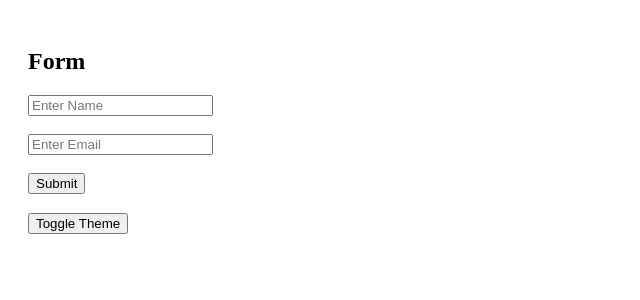
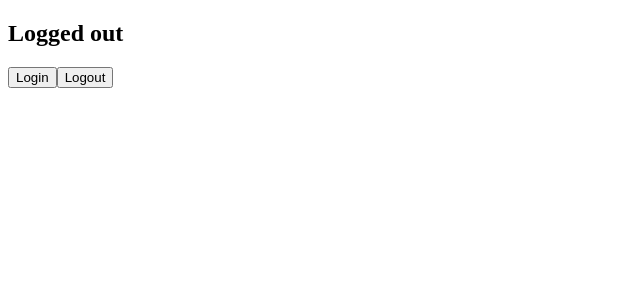
Before and after one commit to Samakshg11/react-learning, a React (Vite) app: page / in a window 1280 px wide. Shown: the top 300 px of the page, without its empty margins (0-640 px from the left). Built offline with nearby package versions, Linux system fonts and the light colour scheme.

Commit message:
feat: implement authentication context and home component for user login/logout functionality

```diff
--- a/src/App.jsx
+++ b/src/App.jsx
@@ -1319,60 +1319,136 @@
 // export default App;
 
 
-import React, { useState } from "react";
+// import React, { useState } from "react";
 
-function App() {
-  const [name, setName] = useState("");
-  const [email, setEmail] = useState("");
-  const [message, setMessage] = useState("");
-  const [darkMode, setDarkMode] = useState(false);
+// function App() {
+//   const [name, setName] = useState("");
+//   const [email, setEmail] = useState("");
+//   const [message, setMessage] = useState("");
+//   const [darkMode, setDarkMode] = useState(false);
 
-  const handleSubmit = (e) => {
-    e.preventDefault();
-    setMessage("Welcome " + name);
-  };
+//   const handleSubmit = (e) => {
+//     e.preventDefault();
+//     setMessage("Welcome " + name);
+//   };
 
-  const toggleTheme = () => {
-    setDarkMode(!darkMode);
-  };
+//   const toggleTheme = () => {
+//     setDarkMode(!darkMode);
+//   };
 
-  return (
-    <div style={{
-      backgroundColor: darkMode ? "black" : "white",
-      color: darkMode ? "white" : "black",
-      height: "100vh",
-      padding: "20px"
-    }}>
+//   return (
+//     <div style={{
+//       backgroundColor: darkMode ? "black" : "white",
+//       color: darkMode ? "white" : "black",
+//       height: "100vh",
+//       padding: "20px"
+//     }}>
 
-      <h2>Form</h2>
+//       <h2>Form</h2>
 
-      <form onSubmit={handleSubmit}>
-        <input
-          type="text"
-          placeholder="Enter Name"
-          value={name}
-          onChange={(e) => setName(e.target.value)}
-        />
-        <br /><br />
+//       <form onSubmit={handleSubmit}>
+//         <input
+//           type="text"
+//           placeholder="Enter Name"
+//           value={name}
+//           onChange={(e) => setName(e.target.value)}
+//         />
+//         <br /><br />
 
-        <input
-          type="email"
-          placeholder="Enter Email"
-          value={email}
-          onChange={(e) => setEmail(e.target.value)}
-        />
-        <br /><br />
+//         <input
+//           type="email"
+//           placeholder="Enter Email"
+//           value={email}
+//           onChange={(e) => setEmail(e.target.value)}
+//         />
+//         <br /><br />
 
-        <button type="submit">Submit</button>
-      </form>
+//         <button type="submit">Submit</button>
+//       </form>
 
-      <h3>{message}</h3>
+//       <h3>{message}</h3>
 
-      <button onClick={toggleTheme}>
-        Toggle Theme
-      </button>
-    </div>
-  );
+//       <button onClick={toggleTheme}>
+//         Toggle Theme
+//       </button>
+//     </div>
+//   );
+// }
+
+// export default App;
+
+
+
+// import { createContext, useContext, useState } from "react";
+
+// // 1. Context create kiya
+// const AuthContext = createContext();
+
+// function App() {
+//   // 2. Login state
+//   const [isAuthenticated, setIsAuthenticated] = useState(false);
+
+//   // 3. Login function
+//   const login = () => {
+//     setIsAuthenticated(true);
+//   };
+
+//   // 4. Logout function
+//   const logout = () => {
+//     setIsAuthenticated(false);
+//   };
+
+//   return (
+//     // 5. Provider se data share kiya
+//     <AuthContext.Provider value={{ isAuthenticated, login, logout }}>
+//       <Home />
+//     </AuthContext.Provider>
+//   );
+// }
+
+// // 6. Dusra component jo data use karega
+// function Home() {
+//   const { isAuthenticated, login, logout } = useContext(AuthContext);
+
+//   return (
+//     <div>
+//       <h2>{isAuthenticated ? "Logged In" : "Logged Out"}</h2>
+
+//       <button onClick={login}>Login</button>
+//       <button onClick={logout}>Logout</button>
+//     </div>
+//   );
+// }
+
+// export default App;
+
+
+import{useState,useContext,createContext} from "react";
+
+const AuthContext = createContext();
+const App = ()=>{
+    const [isAuthenticated,setisAuthenticated]= useState(false);
+    const login=()=>{
+        setisAuthenticated(true);
+    }
+    const logout=()=>{
+        setisAuthenticated(false);
+    }
+    return(
+        <AuthContext.Provider value={{isAuthenticated,login,logout}}>
+        <Home/>
+        </AuthContext.Provider>
+    );
 }
+export default App;
 
-export default App;
+function Home(){
+    const {isAuthenticated,login,logout}=useContext(AuthContext);
+    return(
+        <div>
+            <h2>{isAuthenticated?"Logged in":"Logged out"}</h2>
+            <button onClick={login}>Login</button>
+            <button onClick={logout}>Logout</button>
+        </div>
+    )
+}
```
